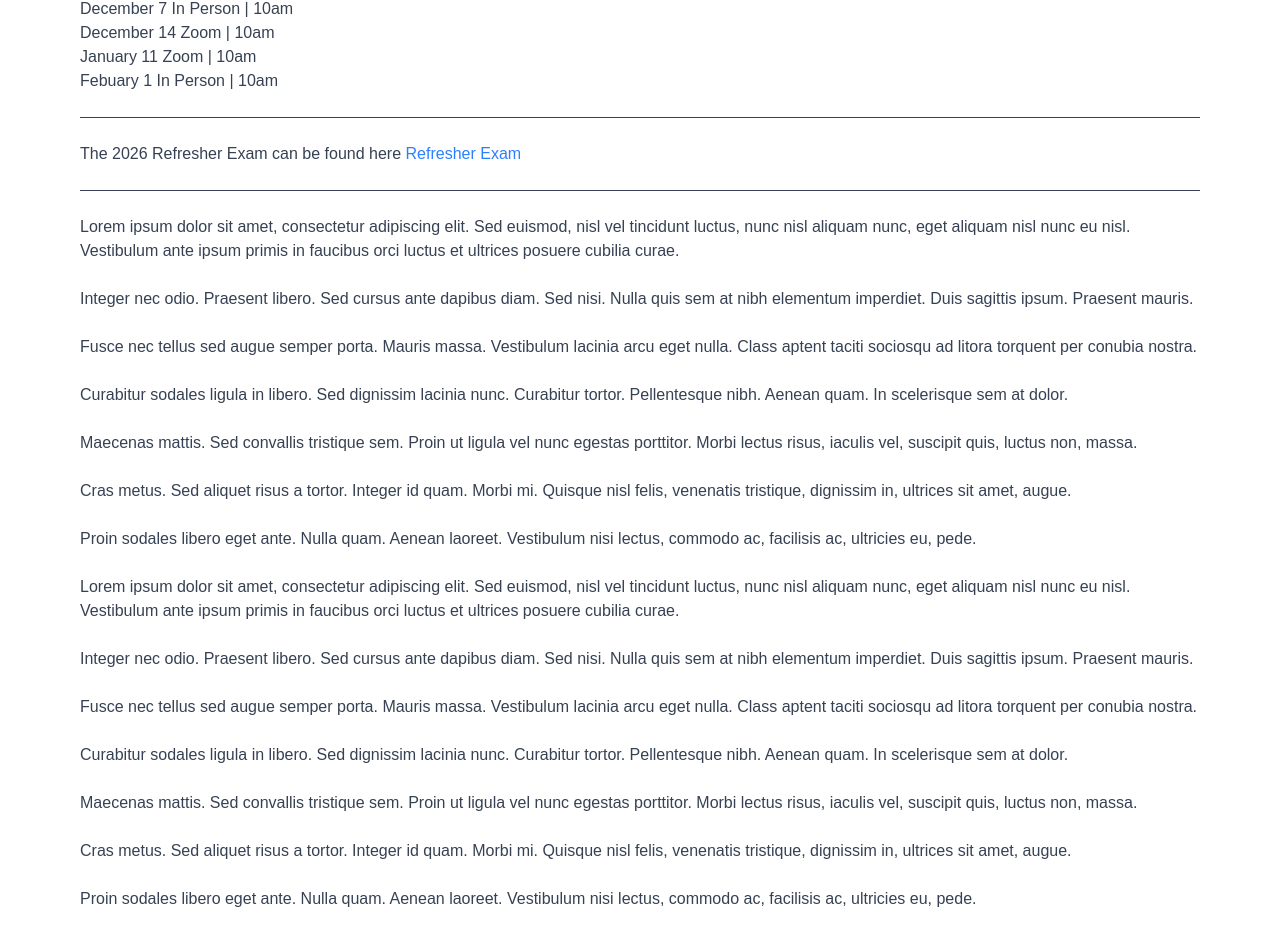
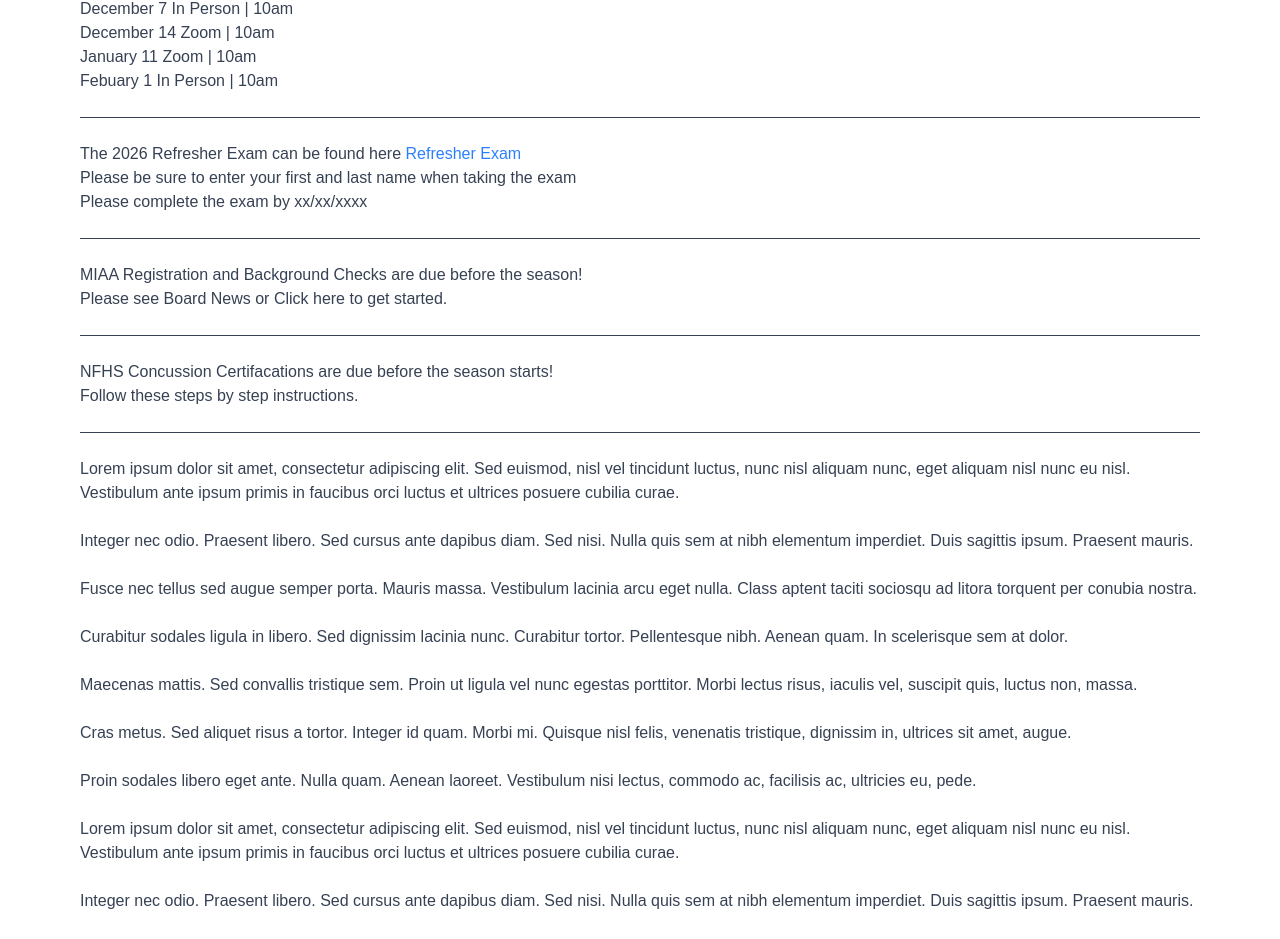
Before and after one commit to SantinoGiordano/IAABO_Board_31, a Next.js app: page / in a window 1280 px wide. Shown: the part 891-1830 px from the top of the page. Built offline with nearby package versions, Linux system fonts and the light colour scheme.

Commit message:
added boiler Plater info for the site

```diff
--- a/app/page.tsx
+++ b/app/page.tsx
@@ -32,6 +32,22 @@ export default function Home() {
           >
             Refresher Exam
           </a>
+          <br />
+          Please be sure to enter your first and last name when taking the exam
+          <br />
+          Please complete the exam by xx/xx/xxxx
+        </div>
+        <hr />
+        <div>
+          MIAA Registration and Background Checks are due before the season!
+          <br />
+          Please see Board News or Click here to get started.
+        </div>
+        <hr />
+        <div>
+          NFHS Concussion Certifacations are due before the season starts!
+          <br/>
+          Follow these steps by step instructions.
         </div>
         <hr />
         <p>
```
